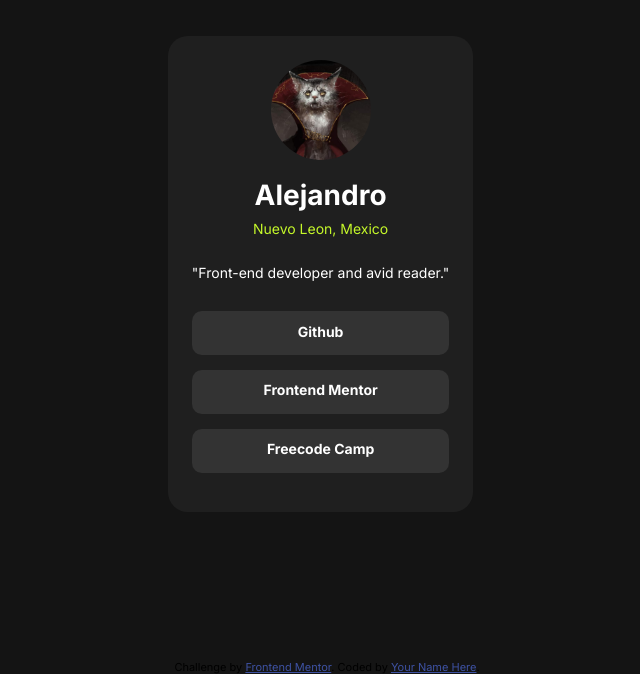
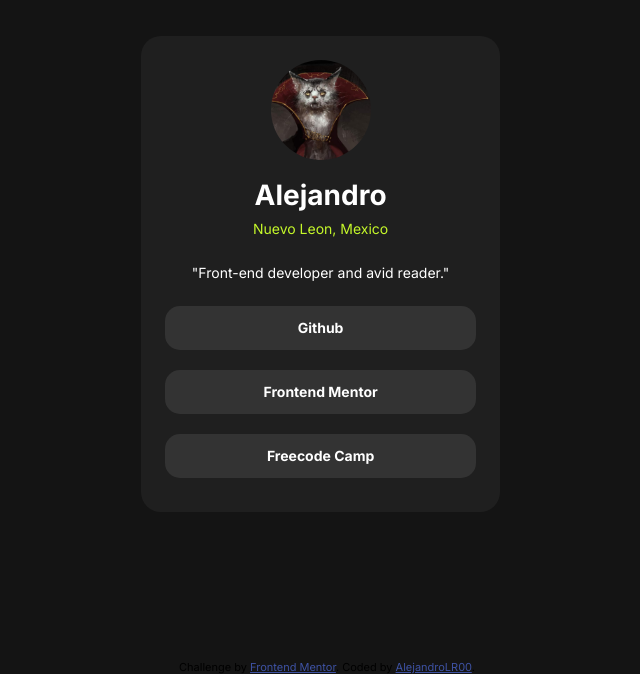
Before and after one commit to AlejandroLR00/social-link, a plain HTML site: page index.html in a window 1280 px wide. Shown: the part 126-800 px from the top of the page, without its empty margins (313-953 px from the left). Drawn offline with nearby package versions, Linux system fonts and the light colour scheme.

Commit message:
modificando enlaces

```diff
--- a/css/style.css
+++ b/css/style.css
@@ -30,6 +30,7 @@ body{
 
 .card{
     padding: 24px;
+    margin: 0 24px;
     background-color: var(--Grey-800);
     color: var(--White);
     display: flex;
@@ -59,46 +60,26 @@ body{
     color: var(--Green);
 }
 
-.card_list{
-    list-style: none;
-    padding: 0;
-    text-align: center;
-}
+
+/* Link */
 
 .card_link{
     width: 100%;
 }
 
-.list_item{
-    /* outline: 1px solid blue; */
+.button{
     width: 100%;
     height: 44px;
-    margin: 15px 0;
-    overflow: hidden;
-    border-radius: 10px;
     background-color: var(--Grey-700);
+    color: var(--White);
+    border: none;
+    cursor: pointer;
+    font-weight: 700;
+    border-radius: 15px;
+    margin: 10px 0;
 }
 
-.link_item{
-    /* outline: 1px solid red; */
-    text-decoration:none;
-    color: inherit;
-    line-height: 3;
-    font-weight: 700;
-}
-
-.git{
-    padding: 6.5% 41.1%;
-
-}
-.front{
-    padding: 6% 27.82%;
-}
-.fcc{
-    padding: 6% 29.15%;
-}
-
-.link_item:hover{
+.button:hover{
     background-color: var(--Green);
     color: var(--Grey-900);
 }
--- a/index.html
+++ b/index.html
@@ -35,11 +35,17 @@
 
       <div class="card_link">
 
-        <ul class="card_list">
-          <li class="list_item"><a href="https://github.com/AlejandroLR00" class="link_item git">Github</a></li>
-          <li class="list_item"><a href="https://www.frontendmentor.io/profile/AlejandroLR00" class="link_item front">Frontend Mentor</a></li>
-          <li class="list_item"><a href="https://www.freecodecamp.org/espanol/AlejandroLR00" class="link_item fcc">Freecode Camp</a></li>
-        </ul>
+        <a href="https://github.com/AlejandroLR00">
+          <button class="button">Github</button>
+        </a>
+
+        <a href="https://www.frontendmentor.io/profile/AlejandroLR00">
+          <button class="button">Frontend Mentor</button>
+        </a>
+
+        <a href="https://www.freecodecamp.org/espanol/AlejandroLR00">
+          <button class="button">Freecode Camp</button>
+        </a>
 
       </div>
 
@@ -49,10 +55,10 @@
 
 
 
-  <div class="attribution">
+  <footer class="attribution">
     Challenge by <a href="https://www.frontendmentor.io?ref=challenge" target="_blank">Frontend Mentor</a>.
-    Coded by <a href="#">Your Name Here</a>.
-  </div>
+    Coded by <a href="https://www.frontendmentor.io/profile/AlejandroLR00">AlejandroLR00</a>.
+  </footer>
 
 </body>
 </html>
```
